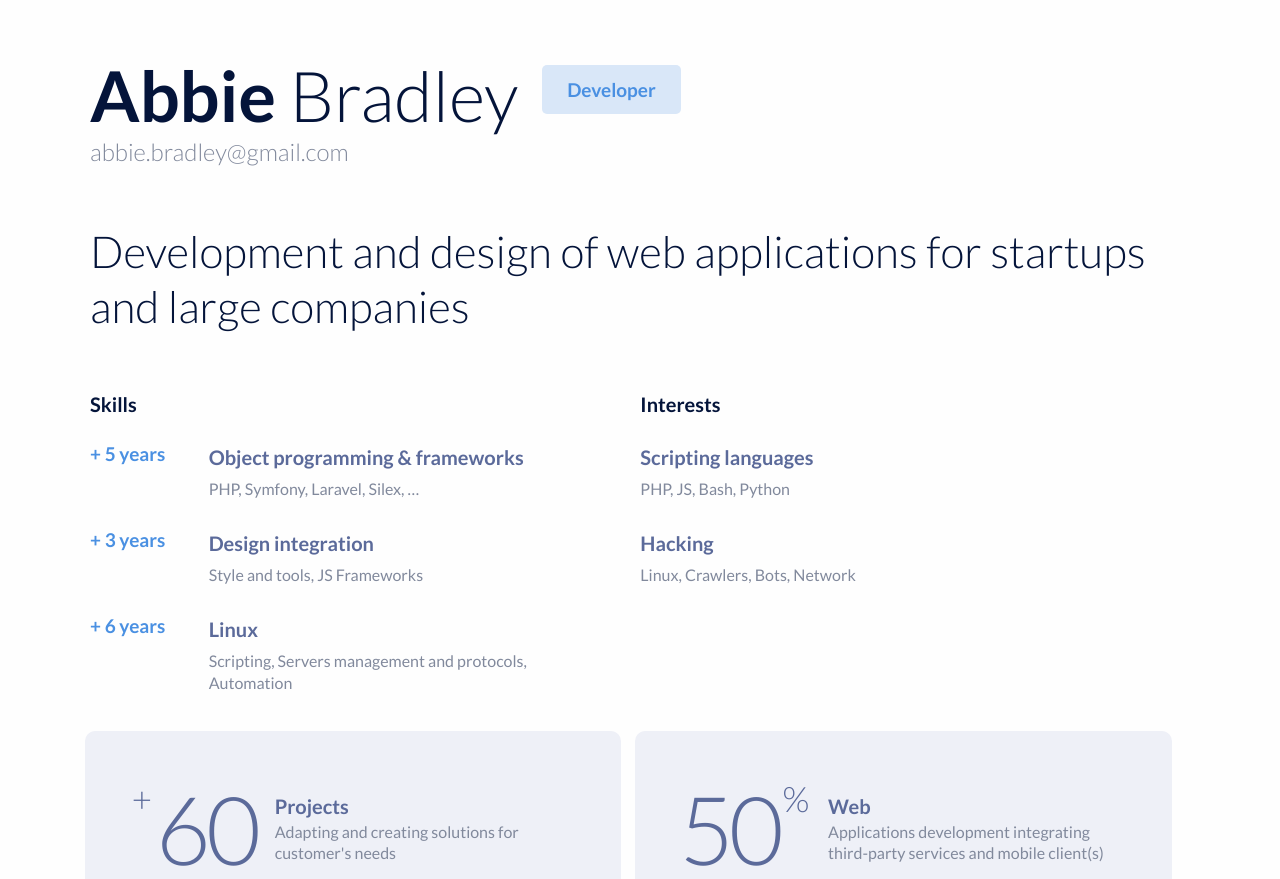
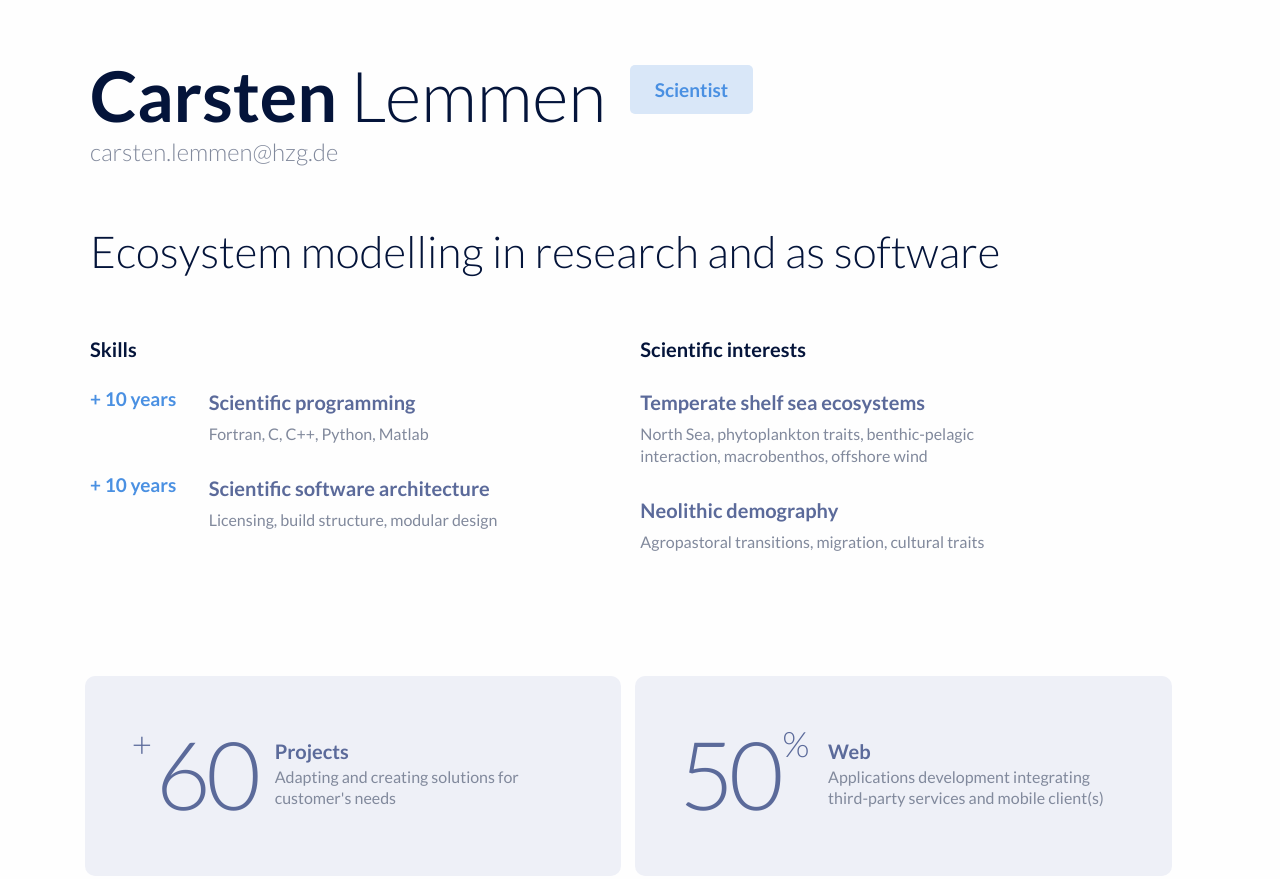
Before and after one commit to platipodium/platipodium.github.io, a plain HTML site: page index.html in a window 1280 px wide. Shown: the top 879 px of the page. Drawn offline with Linux system fonts and the light colour scheme.

Commit message:
Content changes to first parts

```diff
--- a/index.html
+++ b/index.html
@@ -1,7 +1,7 @@
 <!DOCTYPE html>
 <html>
 <head>
-	<title>Minimal Resume Template</title>
+	<title>Minimal Resume Carsten Lemmen </title>
 	<link rel="stylesheet" type="text/css" href="styles.css">
 	<meta name="viewport" content="width=device-width, initial-scale=1.0">
 </head>
@@ -9,12 +9,11 @@
 
 	<div class="container">
 		<div class="hero">
-			<h1 class="name"><strong>Abbie</strong> Bradley</h1>
-			<span class="job-title">Developer</span>
-			<span class="email">abbie.bradley@gmail.com</span>
+			<h1 class="name"><strong>Carsten</strong> Lemmen</h1>
+			<span class="job-title">Scientist</span>
+			<span class="email">carsten.lemmen@hzg.de</span>
 
-			<h2 class="lead">Development and design of web applications
-for startups and large companies</h2>
+			<h2 class="lead">Ecosystem modelling in research and as software</h2>
 		</div>
 	</div>
 
@@ -25,45 +24,37 @@ for startups and large companies</h2>
 			<h2 class="section-title">Skills</h2>
 
 			<div class="list-card">
-				<span class="exp">+ 5 years</span>
+				<span class="exp">+ 10 years</span>
 				<div>
-					<h3>Object programming & frameworks</h3>
-					<span>PHP, Symfony, Laravel, Silex, …</span>
+					<h3>Scientific programming</h3>
+					<span>Fortran, C, C++, Python, Matlab</span>
 				</div>
 			</div>
 
 			<div class="list-card">
-				<span class="exp">+ 3 years</span>
+				<span class="exp">+ 10 years</span>
 				<div>
-					<h3>Design integration</h3>
-					<span>Style and tools, JS Frameworks</span>
-				</div>
-			</div>
-
-			<div class="list-card">
-				<span class="exp">+ 6 years</span>
-				<div>
-					<h3>Linux</h3>
-					<span>Scripting, Servers management and protocols, Automation</span>
+					<h3>Scientific software architecture</h3>
+					<span>Licensing, build structure, modular design</span>
 				</div>
 			</div>
 
 
 		</div>
 		<div class="sections">
-				<h2 class="section-title">Interests</h2>
+				<h2 class="section-title">Scientific interests</h2>
 
 				<div class="list-card">
 					<div>
-						<h3>Scripting languages</h3>
-						<span>PHP, JS, Bash, Python</span>
+						<h3>Temperate shelf sea ecosystems</h3>
+						<span>North Sea, phytoplankton traits, benthic-pelagic interaction, macrobenthos, offshore wind</span>
 					</div>
 				</div>
 
 				<div class="list-card">
 					<div>
-						<h3>Hacking</h3>
-						<span>Linux, Crawlers, Bots, Network</span>
+						<h3>Neolithic demography</h3>
+						<span>Agropastoral transitions, migration, cultural traits</span>
 					</div>
 				</div>
 		</div>
@@ -136,7 +127,7 @@ for startups and large companies</h2>
 		    <p class="description">
 		      Lead Developer @Geronimo
 		    </p>
-		    <span class="date">Today - Apr. 2016</span>
+		    <span class="date">Today - April 28, 2020</span>
 		  </li>
 
 		  <li>
```
